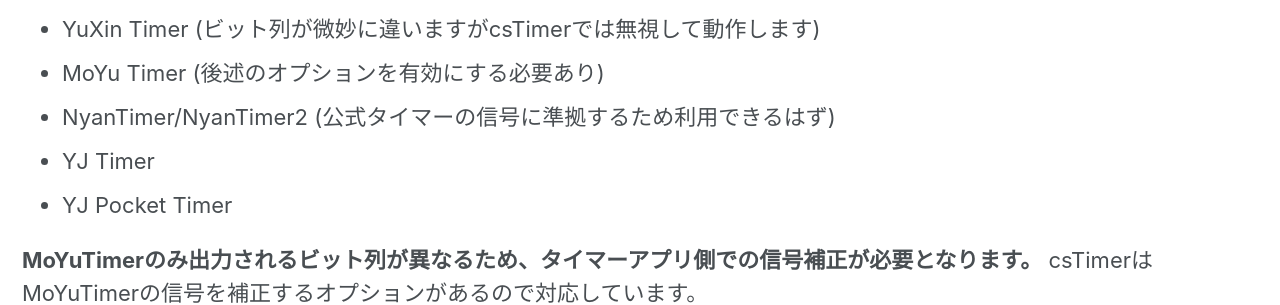
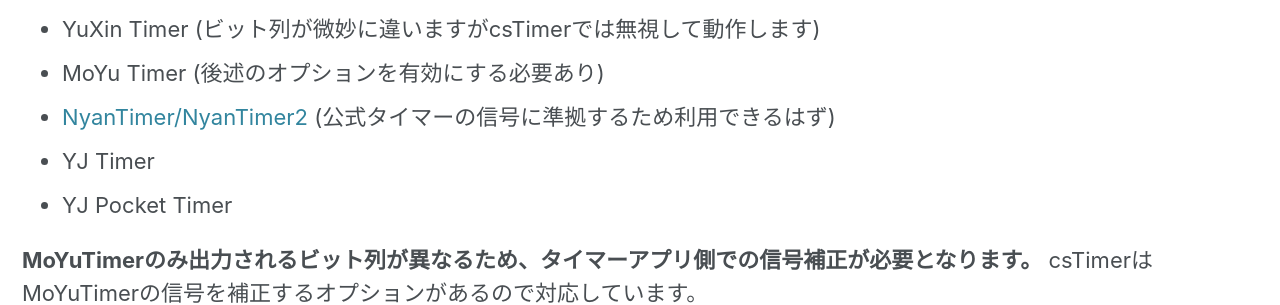
Before and after one commit to kawam1123/kawam1123.github.io, a Jekyll site: the page built from _posts/csTimer/2020-04-11-stacktimer-csTimer.md, in a window 1280 px wide and 900 px high, scrolled down 3649 px. Shown: the part 156-461 px from the top of the window. Built offline with Jekyll 4.4.1, drawn with Linux system fonts in a browser that asks for light colours; cached includes are drawn as plain includes; nearby versions of some CDN libraries; some web fonts are replaced; comment, search, counter and statistics services are not loaded; part of the change alters nothing that is shown.

```diff
--- a/_posts/csTimer/2020-04-11-stacktimer-csTimer.md
+++ b/_posts/csTimer/2020-04-11-stacktimer-csTimer.md
@@ -71,7 +71,7 @@ Speed Stacks Pro Timer G4 (Tribox)
 - **Speed Stacks Pro Timer G4**
 - YuXin Timer (ビット列が微妙に違いますがcsTimerでは無視して動作します)
 - MoYu Timer (後述のオプションを有効にする必要あり)
-- NyanTimer/NyanTimer2 (公式タイマーの信号に準拠するため利用できるはず)
+- [NyanTimer/NyanTimer2](https://nyanyan.github.io/ja/#nyantimer) (公式タイマーの信号に準拠するため利用できるはず)
 - YJ Timer
 - YJ Pocket Timer
 
```
